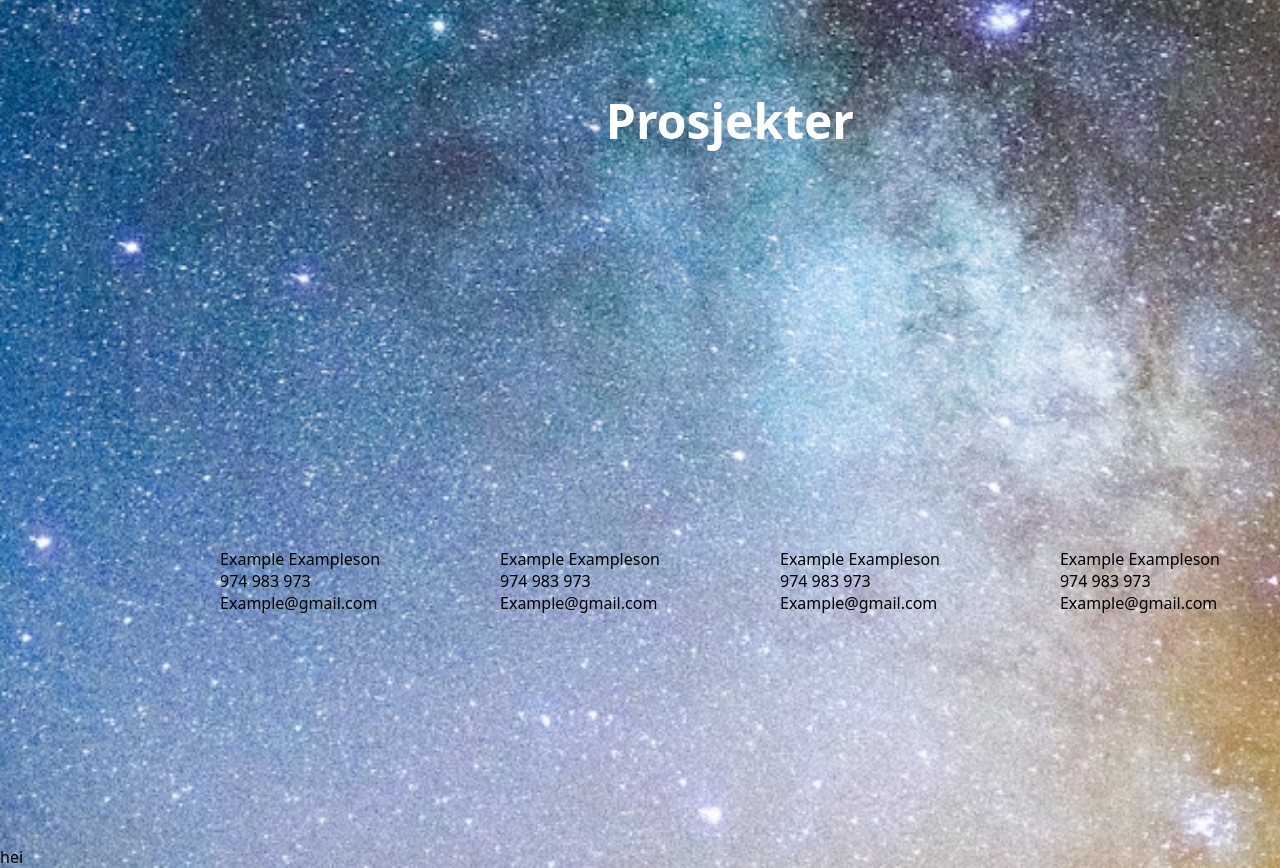
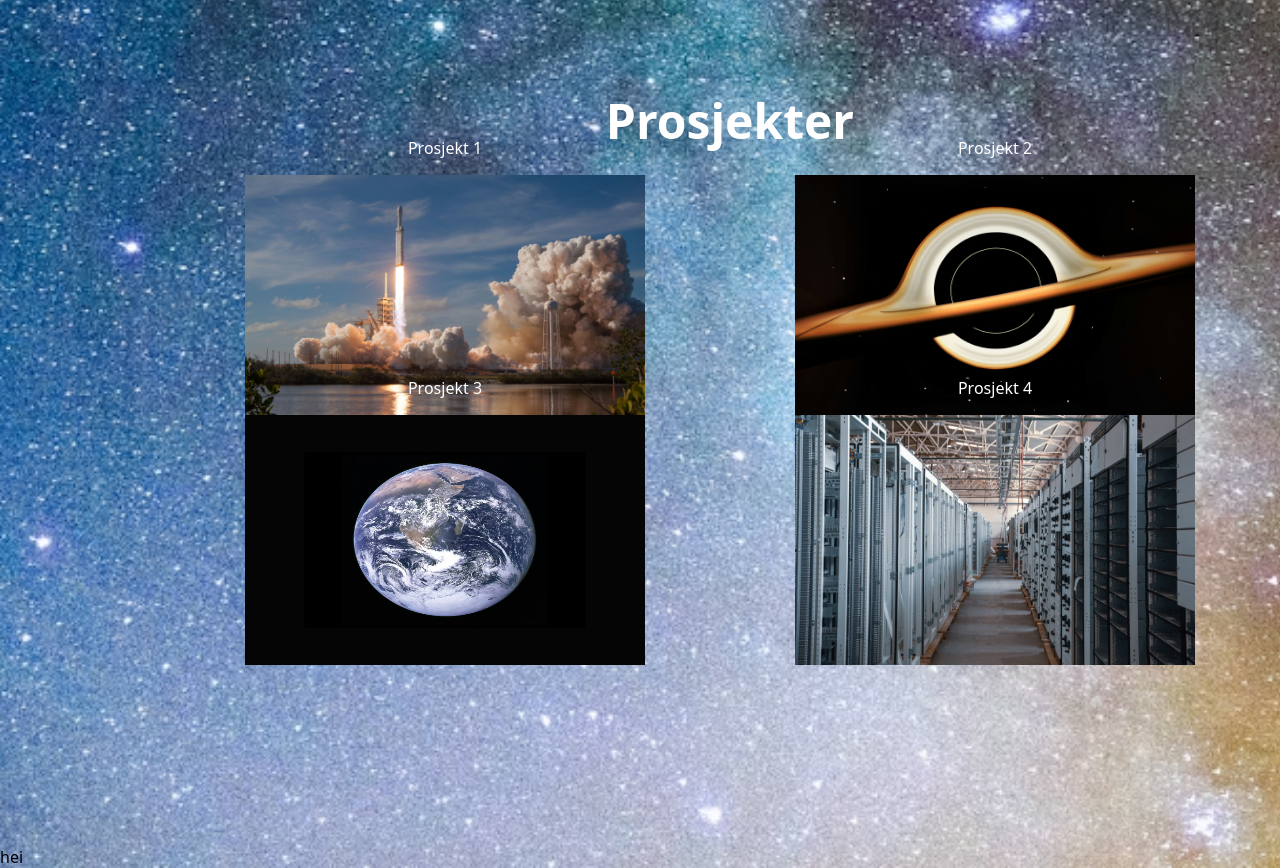
Before and after one commit to Sander-Kode/Innleveringsprosjekt-univers-tema, a website: page index.html in a window 1280 px wide. Shown: the part 1820-2688 px from the top of the page. Drawn offline with Linux system fonts and the light colour scheme.

Commit message:
Lagt til html og css for prosjekter section

```diff
--- a/index.html
+++ b/index.html
@@ -74,29 +74,35 @@
 
         <div class="prosjektelementer">
           <div class="prosjekt-kort">
-            <img src="" alt="">
-            <p class="prosjekt-info">Example Exampleson<br> 974 983 973<br> Example@gmail.com</p>
+            <p class="prosjekt-info">Prosjekt 1</p>
+            <img src="/images/prosjekt rakett 1.avif" alt="bilde av en rakett som tar av fra bakken">
+
 
           </div>
 
           <div class="prosjekt-kort">
-            <img src="" alt="">
-            <p class="prosjekt-info">Example Exampleson<br> 974 983 973<br> Example@gmail.com</p>
+            <p class="prosjekt-info">Prosjekt 2</p>
+            <img src="/images/Black hole projext.avif" alt="Animert bilde av et sort hull">
+
+
+          </div>
+
+        </div>
+
+        <div class="prosjektelementer2">
+          <div class="prosjekt-kort">
+            <p class="prosjekt-info">Prosjekt 3</p>
+            <img src="/images/earth project.avif" alt="Bilde av jordkloden tatt i fra verdensrommet">
+
 
           </div>
 
           <div class="prosjekt-kort">
-            <img src="" alt="">
-            <p class="prosjekt-info">Example Exampleson<br> 974 983 973<br> Example@gmail.com</p>
+            <p class="prosjekt-info">Prosjekt 4</p>
+            <img src="/images/servers project.avif" alt="Bilde av et rom med mange servere">
+
 
           </div>
-
-          <div class="prosjekt-kort">
-            <img src="" alt="">
-            <p class="prosjekt-info">Example Exampleson<br> 974 983 973<br> Example@gmail.com</p>
-
-          </div>
-
 
         </div>
 
--- a/styles.css
+++ b/styles.css
@@ -189,9 +189,33 @@ width: 100%;
 
 .prosjektelementer {
   position: absolute;
-  bottom: 25%;
+  bottom: 50%;
   width: 100%;
   display: flex;
   justify-content: center;
-  gap: 120px;
+  gap: 150px;
 }
+
+.prosjektelementer2 {
+  position: absolute;
+  bottom: 20%;
+  width: 100%;
+  display: flex;
+  justify-content: center;
+  gap: 150px;
+}
+
+.prosjektelementer img {
+  width: 400px;
+  height: 250px;
+}
+
+.prosjektelementer2 img {
+  width: 400px;
+  height: 250px;
+}
+
+.prosjekt-info {
+  text-align: center;
+  color: white;
+}
```
Also changed, not shown: images/Black hole projext.avif (added), images/earth project.avif (added), images/prosjekt rakett 1.avif (added), images/servers project.avif (added).
